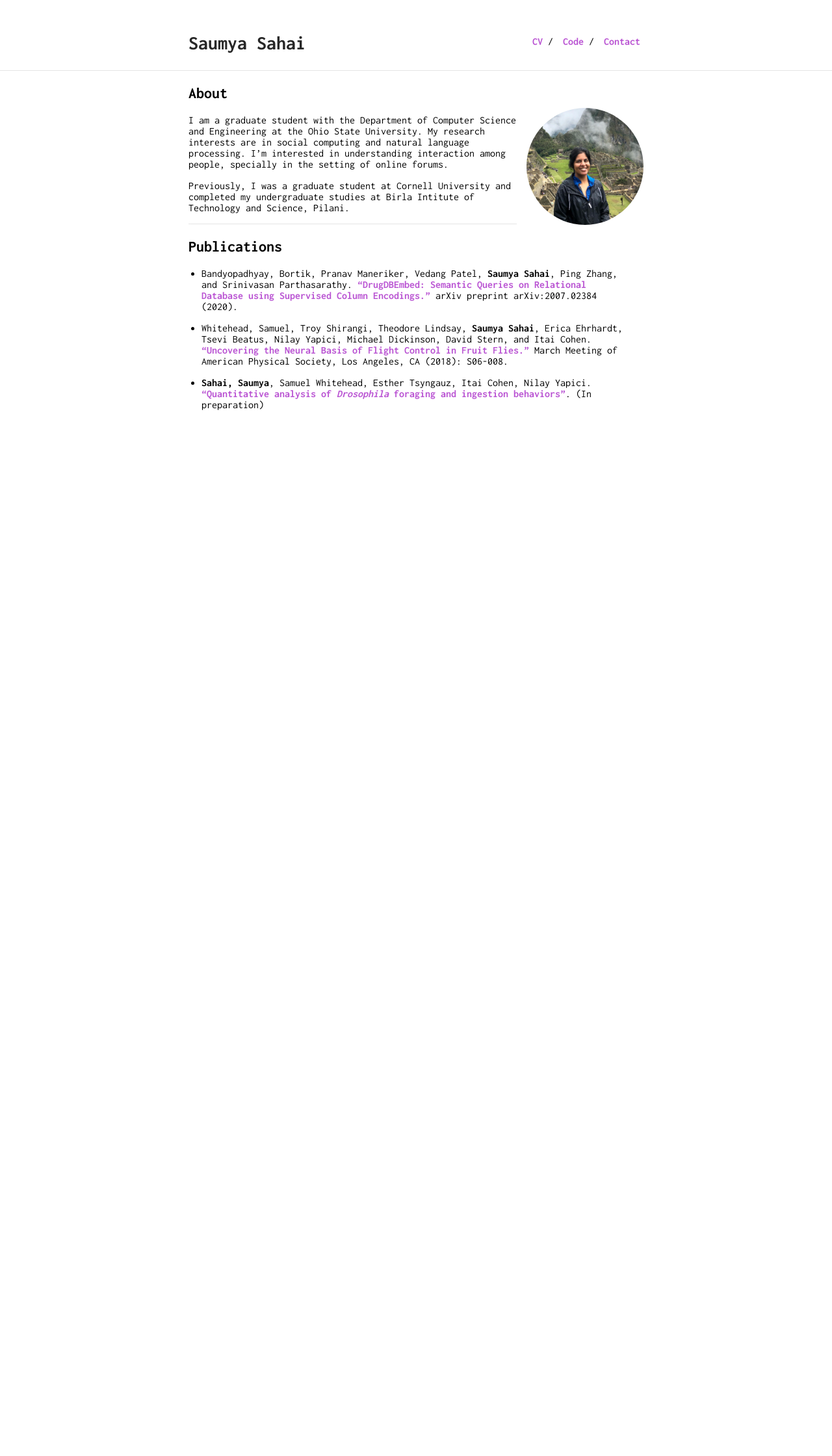
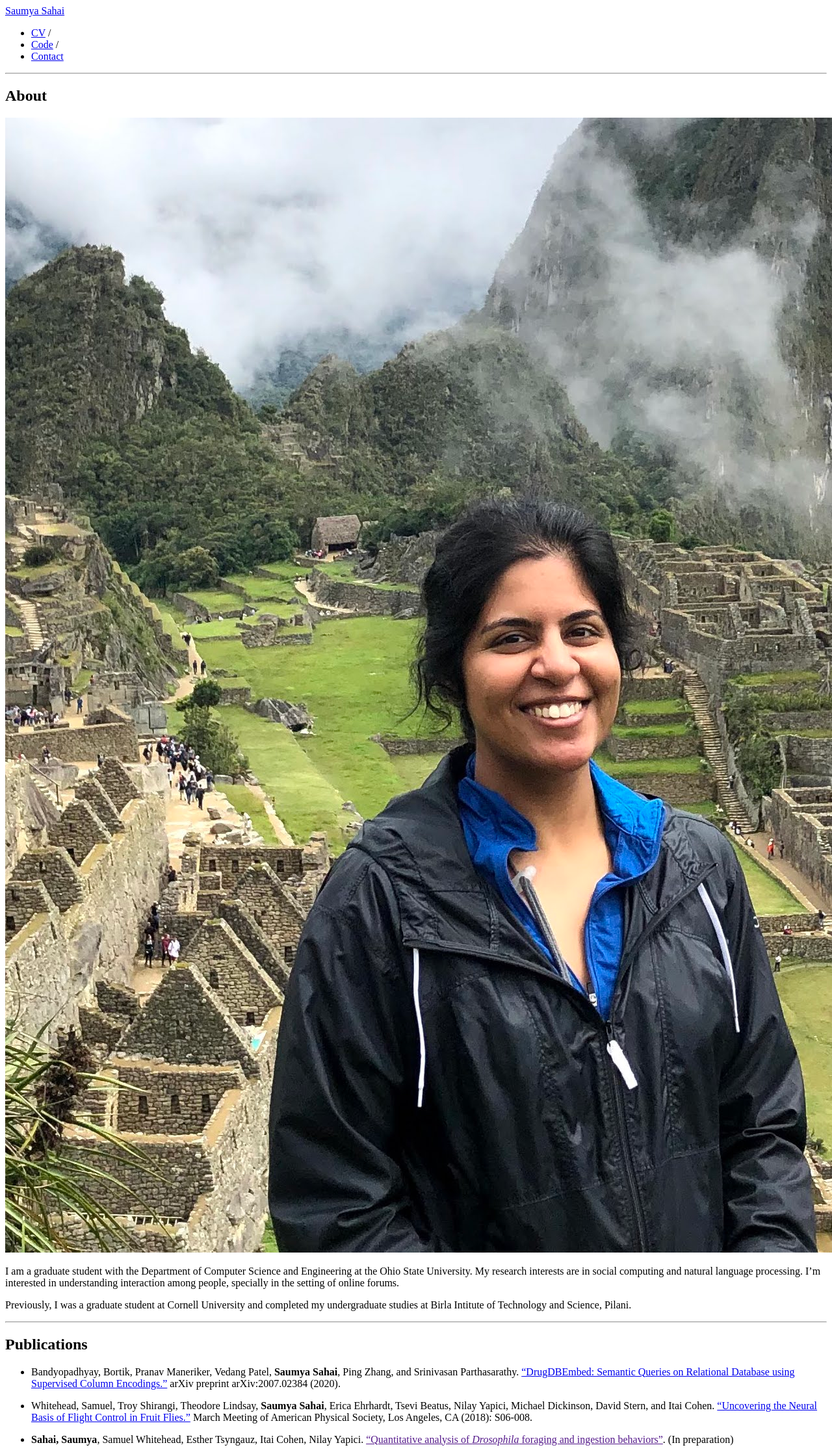
Before and after one commit to sahaisaumya/sahaisaumya.github.io, a Jekyll site: the page built from index.md, in a window 1280 px wide. Shown: the whole page at 65% size. Built offline with Jekyll 4.4.1, drawn with Linux system fonts in a browser that asks for light colours; our own code applies the rules of GitHub Pages for plain Markdown files; before the commit the page ends 900 px from its top, so only the background shows below that.

```diff
--- a/_config.yml
+++ b/_config.yml
@@ -1,7 +1,7 @@
 title: Saumya Sahai
 authors: Saumya Sahai
 url: "https://sahaisaumya.github.io/"
-baseurl: ""
+baseurl: "#"
 
 markdown: kramdown
 
```
